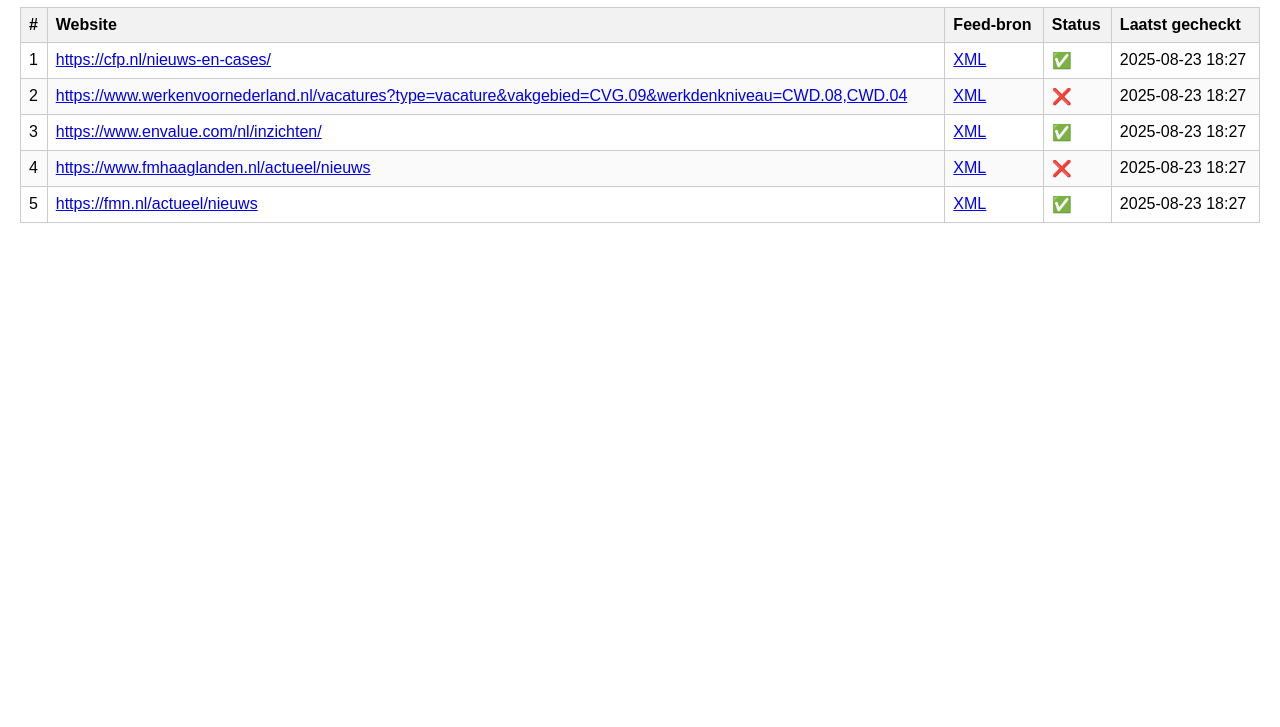
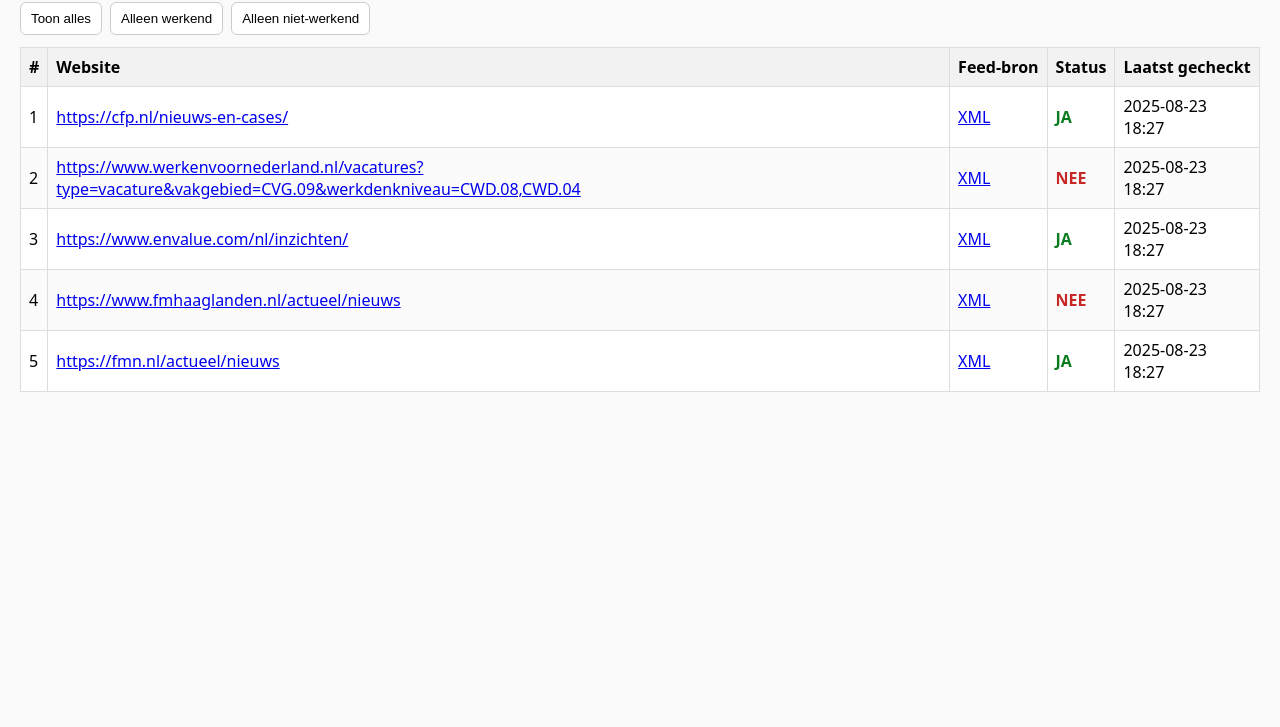
Before and after one commit to Facilitairinfo/Newsfeeds, a plain HTML site: page docs/feedonderhoud.html in a window 1280 px wide. Shown: the part 73-800 px from the top of the page. Drawn offline with Linux system fonts and the light colour scheme.

Commit message:
Update feedonderhoud.html

```diff
--- a/docs/feedonderhoud.html
+++ b/docs/feedonderhoud.html
@@ -1,70 +1,179 @@
 <!DOCTYPE html>
 <html lang="nl">
 <head>
-  <meta charset="UTF-8">
+  <meta charset="UTF-8" />
   <title>Feedonderhoud</title>
+  <meta name="viewport" content="width=device-width, initial-scale=1" />
   <style>
-    body { font-family: Arial, sans-serif; margin: 20px; }
-    table { border-collapse: collapse; width: 100%; }
-    th, td { border: 1px solid #ccc; padding: 8px; text-align: left; }
-    th { background-color: #f2f2f2; }
-    tr:nth-child(even) { background-color: #fafafa; }
+    body { font-family: system-ui, Arial, sans-serif; margin: 20px; background:#fafafa; }
+    h1 { margin: 0 0 12px; }
+    .controls { display:flex; gap:8px; flex-wrap:wrap; margin: 0 0 12px; }
+    button { padding:8px 10px; border:1px solid #ccc; background:#fff; cursor:pointer; border-radius:6px; }
+    button:hover { background:#f0f0f0; }
+    table { border-collapse: collapse; width: 100%; background:#fff; }
+    th, td { border: 1px solid #ddd; padding: 8px; text-align: left; }
+    th { background-color: #f2f2f2; user-select:none; cursor: pointer; }
+    tr:nth-child(even) { background-color: #fbfbfb; }
+    .status-true { color: #0a7c1f; font-weight: 600; }
+    .status-false { color: #c62828; font-weight: 600; }
+    .muted { color:#777; }
+    .error { color:#c62828; }
   </style>
 </head>
 <body>
+  <h1>Feedonderhoud</h1>
 
-  <h1>Feedonderhoud</h1>
-  <table>
+  <div class="controls">
+    <button data-filter="all">Toon alles</button>
+    <button data-filter="true">Alleen werkend</button>
+    <button data-filter="false">Alleen niet‑werkend</button>
+  </div>
+
+  <table id="feedsTable">
     <thead>
       <tr>
-        <th>#</th>
-        <th>Website</th>
-        <th>Feed‑bron</th>
-        <th>Status</th>
-        <th>Laatst gecheckt</th>
+        <th data-sort="index">#</th>
+        <th data-sort="website">Website</th>
+        <th data-sort="feedbron">Feed‑bron</th>
+        <th data-sort="status">Status</th>
+        <th data-sort="last_checked">Laatst gecheckt</th>
       </tr>
     </thead>
-    <tbody id="feed-table-body">
-      <tr><td colspan="5">Bezig met laden…</td></tr>
+    <tbody>
+      <tr><td colspan="5" class="muted">Bezig met laden…</td></tr>
     </tbody>
   </table>
 
   <script>
+    let allFeeds = [];
+    let currentFeeds = [];
+    let sortState = { field: null, asc: true };
+
+    document.addEventListener('DOMContentLoaded', () => {
+      // Buttons voor filter
+      document.querySelectorAll('.controls button').forEach(btn => {
+        btn.addEventListener('click', () => filterFeeds(btn.dataset.filter));
+      });
+      // Klikbare kolomkoppen voor sorteren
+      document.querySelectorAll('#feedsTable thead th').forEach(th => {
+        const field = th.getAttribute('data-sort');
+        if (field && field !== 'index') {
+          th.addEventListener('click', () => sortTable(field));
+        }
+      });
+      // Laden
+      laadFeeds();
+    });
+
     async function laadFeeds() {
-      const tbody = document.getElementById('feed-table-body');
-      tbody.innerHTML = '<tr><td colspan="5">Bezig met laden…</td></tr>';
+      const tbody = document.querySelector('#feedsTable tbody');
+      tbody.innerHTML = '<tr><td colspan="5" class="muted">Bezig met laden…</td></tr>';
+      try {
+        const resp = await fetch('feedstatus.json', { cache: 'no-store' });
+        if (!resp.ok) throw new Error(`HTTP ${resp.status}`);
+        const data = await resp.json();
+        if (!Array.isArray(data)) throw new Error('JSON is geen array');
 
-      try {
-        const resp = await fetch('feedstatus.json');
-        if (!resp.ok) throw new Error(`HTTP-fout ${resp.status}`);
-        const data = await resp.json();
+        // Eventuele URL-correcties vóór renderen
+        const normalized = data.map(item => {
+          const feed = { ...item };
+          // Specifiek: werkenvoornederland -> vacatures.xml i.p.v. nieuws.xml
+          if (typeof feed.feedbron === 'string' &&
+              feed.feedbron.includes('sites-werkenvoornederland-nieuws.xml')) {
+            feed.feedbron = feed.feedbron.replace('-nieuws.xml', '-vacatures.xml');
+          }
+          return feed;
+        });
 
-        if (!Array.isArray(data) || data.length === 0) {
-          tbody.innerHTML = '<tr><td colspan="5">Geen feeds gevonden</td></tr>';
+        allFeeds = normalized;
+        currentFeeds = normalized.slice();
+        renderTable(currentFeeds);
+      } catch (err) {
+        console.error('Fout bij laden feedstatus:', err);
+        tbody.innerHTML = `<tr><td colspan="5" class="error">Kon feedstatus niet laden: ${err.message}</td></tr>`;
+      }
+    }
+
+    function renderTable(feeds) {
+      const tbody = document.querySelector('#feedsTable tbody');
+      tbody.innerHTML = '';
+      if (!feeds.length) {
+        tbody.innerHTML = '<tr><td colspan="5" class="muted">Geen feedgegevens gevonden.</td></tr>';
         return;
       }
+      feeds.forEach((feed, index) => {
+        const website = safeText(feed.website);
+        const feedbron = safeText(feed.feedbron);
+        const statusBool = Boolean(feed.status);
+        const lastChecked = safeText(feed.last_checked || '-');
 
-        tbody.innerHTML = '';
-        data.forEach((item, idx) => {
         const tr = document.createElement('tr');
         tr.innerHTML = `
-            <td>${idx + 1}</td>
-            <td><a href="${item.website}" target="_blank" rel="noopener">${item.website}</a></td>
-            <td><a href="${item.feedbron}" target="_blank" rel="noopener">XML</a></td>
-            <td>${item.status ? '✅' : '❌'}</td>
-            <td>${item.last_checked || '-'}</td>
+          <td>${index + 1}</td>
+          <td>${website ? `<a href="${website}" target="_blank" rel="noopener">${website}</a>` : '-'}</td>
+          <td>${feedbron ? `<a href="${feedbron}" target="_blank" rel="noopener">XML</a>` : '-'}</td>
+          <td class="${statusBool ? 'status-true' : 'status-false'}">${statusBool ? 'JA' : 'NEE'}</td>
+          <td>${lastChecked}</td>
         `;
         tbody.appendChild(tr);
       });
+    }
 
-      } catch (err) {
-        console.error(err);
-        tbody.innerHTML = `<tr><td colspan="5" style="color:red;">Kon feedsstatus niet laden: ${err.message}</td></tr>`;
+    function filterFeeds(filter) {
+      if (filter === 'all') {
+        currentFeeds = allFeeds.slice();
+      } else if (filter === 'true') {
+        currentFeeds = allFeeds.filter(f => Boolean(f.status) === true);
+      } else if (filter === 'false') {
+        currentFeeds = allFeeds.filter(f => Boolean(f.status) === false);
+      }
+      // Herstel sorteervolgorde na filteren als er al een sortering was
+      if (sortState.field) {
+        applySort(sortState.field, sortState.asc);
+      } else {
+        renderTable(currentFeeds);
       }
     }
 
-    laadFeeds();
+    function sortTable(field) {
+      // Toggle richting als zelfde kolom opnieuw
+      const asc = sortState.field === field ? !sortState.asc : true;
+      sortState = { field, asc };
+      applySort(field, asc);
+    }
+
+    function applySort(field, asc) {
+      const collator = new Intl.Collator('nl', { numeric: true, sensitivity: 'base' });
+      currentFeeds.sort((a, b) => {
+        const va = a[field];
+        const vb = b[field];
+
+        // Status als boolean sorteren
+        if (field === 'status') {
+          return asc ? (Number(Boolean(va)) - Number(Boolean(vb)))
+                     : (Number(Boolean(vb)) - Number(Boolean(va)));
+        }
+
+        // Strings vergeleken met collator, anders fallback
+        if (typeof va === 'string' && typeof vb === 'string') {
+          return asc ? collator.compare(va, vb) : collator.compare(vb, va);
+        }
+        if (va == null && vb == null) return 0;
+        if (va == null) return asc ? 1 : -1;
+        if (vb == null) return asc ? -1 : 1;
+
+        // Datums als tekst sorteren (YYYY-MM-DD HH:MM) werkt lexicografisch prima
+        return asc ? (va > vb ? 1 : (va < vb ? -1 : 0))
+                   : (va < vb ? 1 : (va > vb ? -1 : 0));
+      });
+      renderTable(currentFeeds);
+    }
+
+    function safeText(v) {
+      if (v == null) return '';
+      if (typeof v === 'string') return v;
+      try { return String(v); } catch { return ''; }
+    }
   </script>
-
 </body>
 </html>
```
Lines whose indentation alone changed are shown as unchanged.
